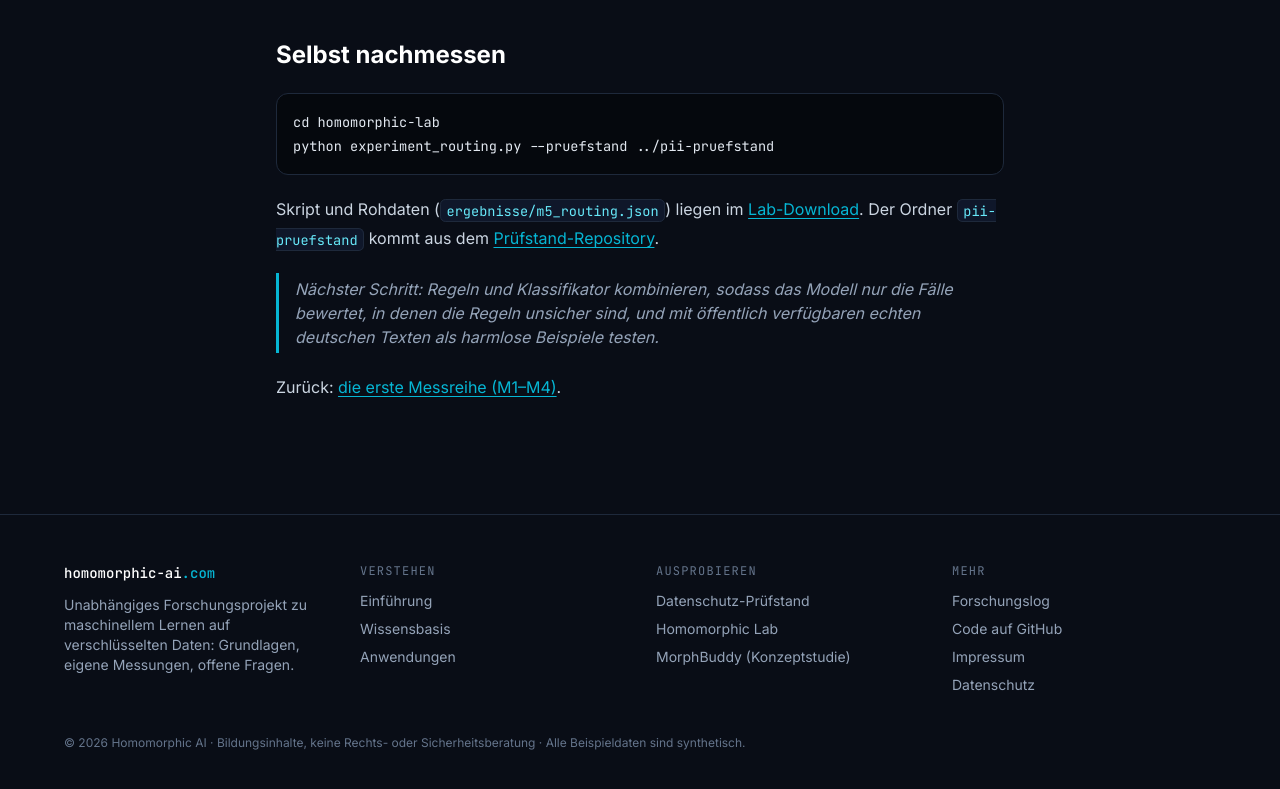
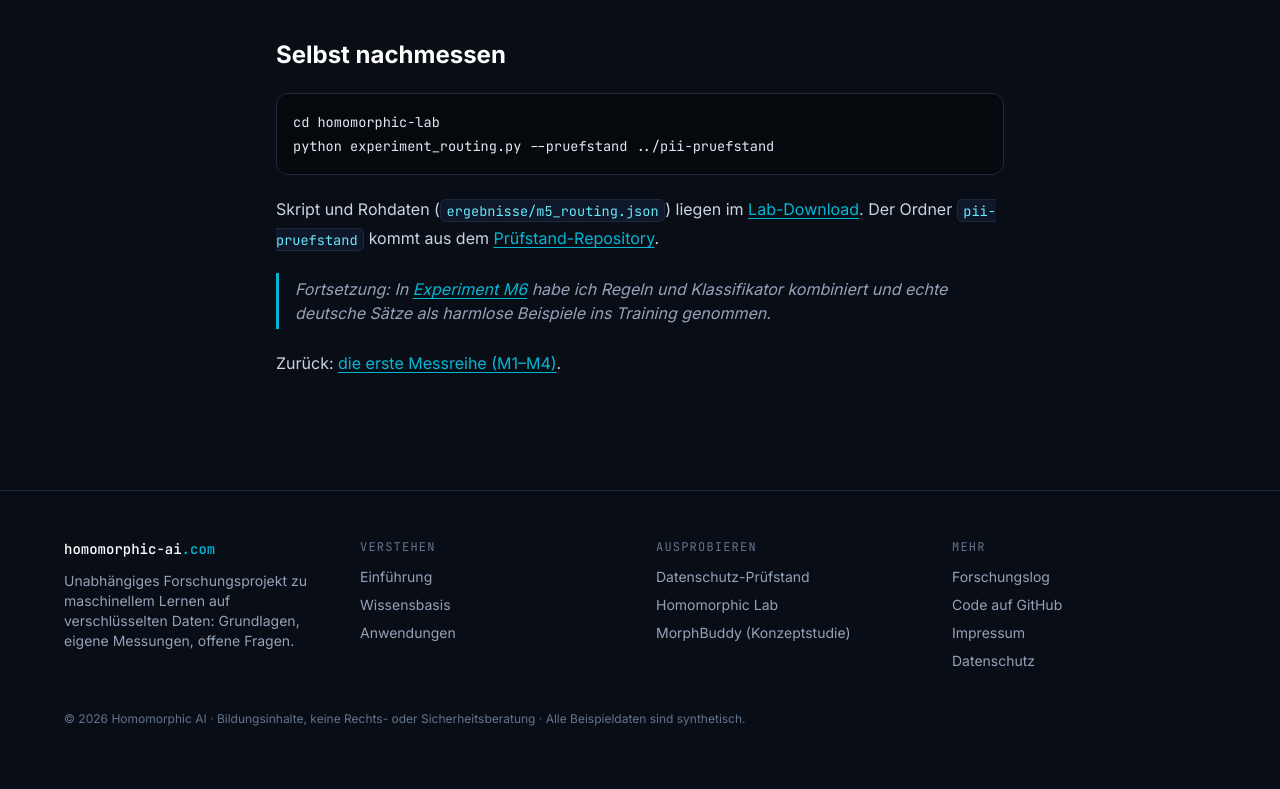
Before and after one commit to addek-lab/homomorphic-ai, a plain HTML site: page blog/post-routing-m5.html in a window 1280 px wide. Shown: the part 3384-4173 px from the top of the page. Drawn offline with Linux system fonts and the light colour scheme.

Commit message:
Update blog/post-routing-m5.html

```diff
--- a/blog/post-routing-m5.html
+++ b/blog/post-routing-m5.html
@@ -143,7 +143,7 @@
 python experiment_routing.py --pruefstand ../pii-pruefstand</code></pre>
     <p>Skript und Rohdaten (<code>ergebnisse/m5_routing.json</code>) liegen im <a href="../labor.html">Lab-Download</a>. Der Ordner <code>pii-pruefstand</code> kommt aus dem <a href="https://github.com/addek-lab/pii-pruefstand">Prüfstand-Repository</a>.</p>
 
-    <blockquote>Nächster Schritt: Regeln und Klassifikator kombinieren, sodass das Modell nur die Fälle bewertet, in denen die Regeln unsicher sind, und mit öffentlich verfügbaren echten deutschen Texten als harmlose Beispiele testen.</blockquote>
+    <blockquote>Fortsetzung: In <a href="post-hybrid-m6.html">Experiment M6</a> habe ich Regeln und Klassifikator kombiniert und echte deutsche Sätze als harmlose Beispiele ins Training genommen.</blockquote>
 
     <p>Zurück: <a href="post-messreihe-lab.html">die erste Messreihe (M1–M4)</a>.</p>
   </article>
```
